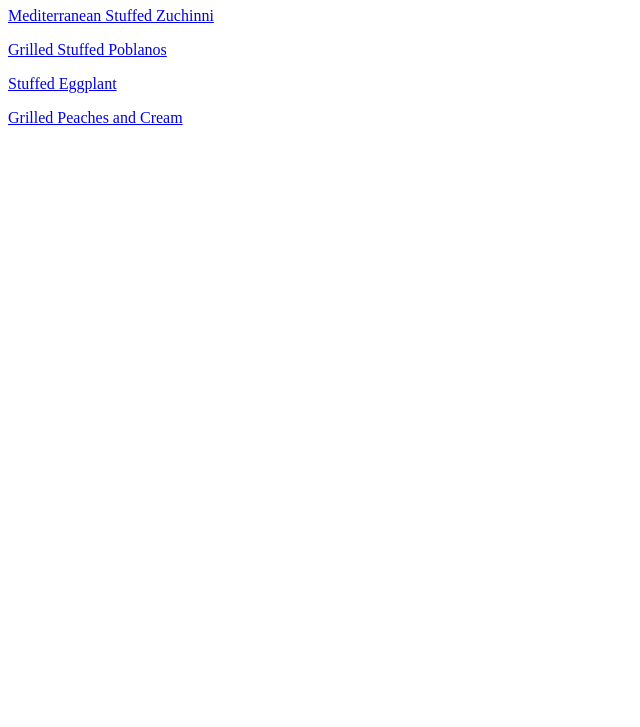
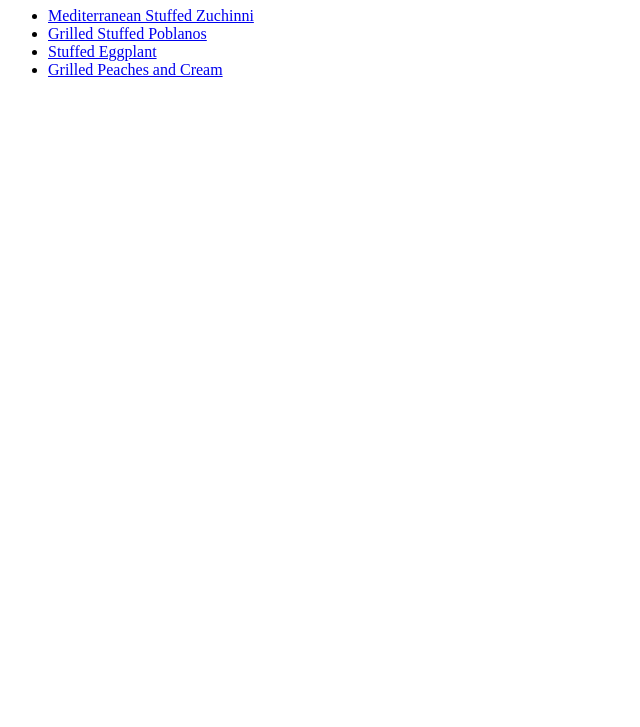
Before and after one commit to DanielGarciaFernandez/odin-recipes, a plain HTML site: page index.html in a window 1280 px wide. Shown: the part 73-800 px from the top of the page, without its empty margins (0-640 px from the left). Drawn offline with Linux system fonts and the light colour scheme.

Commit message:
final touches

```diff
--- a/index.html
+++ b/index.html
@@ -7,17 +7,11 @@
 </head>
 <body>
     <h1>Odin Recipes</h1>
-    <p>
-      <a href="recipes/stuffedzucchini.html">Mediterranean Stuffed Zuchinni</a>
-    </p>
-    <p>
-      <a href="recipes/stuffedpoblanos.html">Grilled Stuffed Poblanos</a>
-    </p>
-    <p>
-      <a href="recipes/stuffedeggplant.html">Stuffed Eggplant</a>
-    </p>
-    <p>
-      <a href="recipes/grilledpeaches.html">Grilled Peaches and Cream</a>
-    </p>
+    <ul>
+      <li><a href="recipes/stuffedzucchini.html">Mediterranean Stuffed Zuchinni</a></li>
+      <li><a href="recipes/stuffedpoblanos.html">Grilled Stuffed Poblanos</a></li>
+      <li><a href="recipes/stuffedeggplant.html">Stuffed Eggplant</a></li>
+      <li><a href="recipes/grilledpeaches.html">Grilled Peaches and Cream</a></li>
+    </ul>
 </body>
 </html>
```
